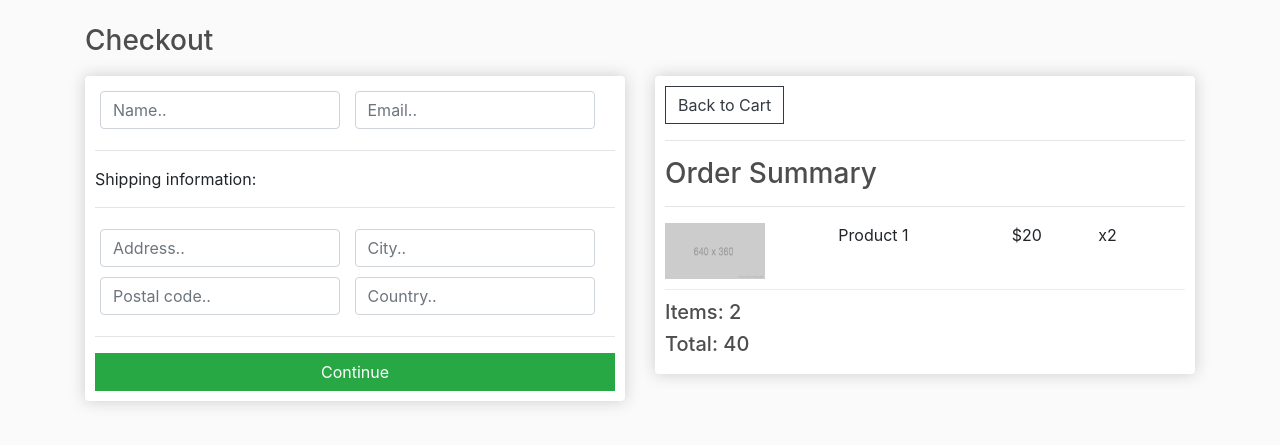
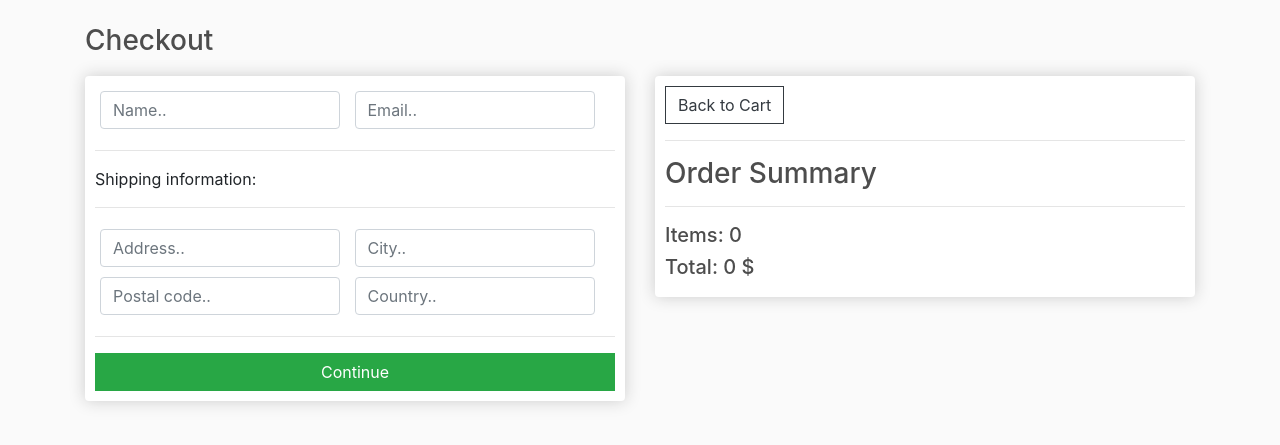
Before and after one commit to artemmrgz/ecommerce, a Django app: page /checkout/ in a window 1280 px wide. Shown: the part 57-502 px from the top of the page. Run offline with Django 4.2, Linux system fonts and the light colour scheme; some libraries are stand-ins or nearby versions.

Commit message:
update checkout logic

```diff
--- a/store/templates/store/checkout.html
+++ b/store/templates/store/checkout.html
@@ -48,14 +48,16 @@
             <hr>
             <h3>Order Summary</h3>
             <hr>
+            {% for item in items %}
             <div class="cart-row">
-					<div style="flex:2"><img class="row-image" src="{% static 'images/placeholder.png' %}"></div>
-					<div style="flex:2"><p>Product 1</p></div>
-					<div style="flex:1"><p>$20</p></div>
-					<div style="flex:1"><p>x2</p></div>
+					<div style="flex:2"><img class="row-image" src="{{ item.product.imageURL }}"></div>
+					<div style="flex:2"><p>{{ item.product.name }}</p></div>
+					<div style="flex:1"><p>{{ item.product.price }} $</p></div>
+					<div style="flex:1"><p>x{{ item.quantity }}</p></div>
             </div>
-            <h5>Items: 2</h5>
-            <h5>Total: 40</h5>
+            {% endfor %}
+            <h5>Items: {{ order.cart_items }}</h5>
+            <h5>Total: {{ order.cart_total }} $</h5>
         </div>
     </div>
 </div>
--- a/store/views.py
+++ b/store/views.py
@@ -21,5 +21,12 @@ def cart(request):
 
 
 def checkout(request):
-    context = {}
+    if request.user.is_authenticated:
+        customer = request.user.customer
+        order, created = Order.objects.get_or_create(customer=customer, complete=False)
+        items = order.orderitem_set.all()
+    else:
+        items = []
+        order = {'cart_total': 0, 'cart_items': 0}
+    context = {'items': items, 'order': order}
     return render(request, 'store/checkout.html', context)
```
